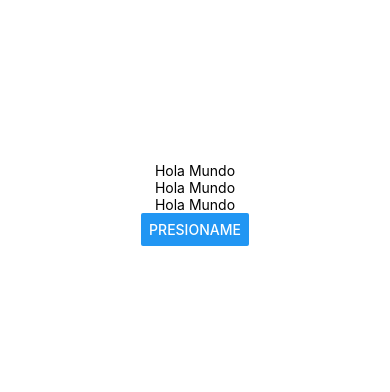
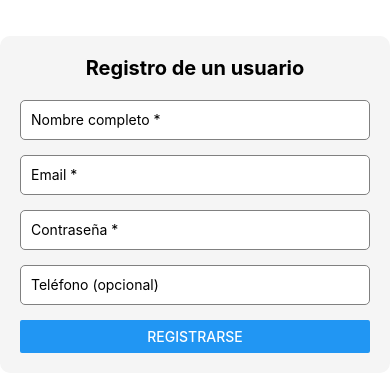
Before and after one commit to lllGERAlll/PM196, a React Native app in the folder my-app2/: screen / in a window 390 px wide. Shown: the part 218-610 px from the top of the page. Built offline with nearby package versions, Linux system fonts and the light colour scheme.

Commit message:
Text input
Ejemplo de text input

```diff
--- a/my-app2/index.js
+++ b/my-app2/index.js
@@ -1,6 +1,6 @@
 import { registerRootComponent } from 'expo';
 
-import App from './App';
+import App from './text_input';
 
 // registerRootComponent calls AppRegistry.registerComponent('main', () => App);
 // It also ensures that whether you load the app in Expo Go or in a native build,
--- /dev/null
+++ b/my-app2/text_input.js
@@ -0,0 +1,127 @@
+//--- IMPORTACIONES ---
+import React, {useState} from "react";
+import {
+    View,
+    Text,
+    TextInput,
+    Button,
+    Alert,
+    StyleSheet,
+    SafeAreaView,
+    Platform
+} from "react-native";
+
+const App = () => {
+
+    const [nombre, setNombre] = useState("");
+    const [email, setEmail] = useState("");
+    const [password, setPassword] = useState("");
+    const [telefono, setTelefono] = useState("");
+
+    const mostrarAlerta = () => {
+        if (!nombre || !email || !password){
+            if (Platform.OS === 'web'){
+                window.alert("Por favor, completa todos los campos obligatorios.");
+            } else {
+                Alert.alert(
+                    "Error",
+                    "Por favor, completa todos los campos obligatorios.",
+                    [{ text: "OK" }]
+                );
+            }
+        } else {
+            if (Platform.OS === 'web') {
+                window.alert(`Registro exitoso: \n Nombre: ${nombre} \nEmail: ${email}`);
+                limpiarFormulario();
+            } else {
+                Alert.alert(
+                    "Registro exitoso",
+                    `Nombre: ${nombre} \nEmail: ${email}`,
+                    [{ text: "OK", onPress: () => limpiarFormulario() }]
+                )
+            }
+        }
+
+        const limpiarFormulario = () => {
+            setNombre("");
+            setEmail("");
+            setPassword("");
+            setTelefono("");
+        };
+    }
+    return (
+        <SafeAreaView style = {styles.container}>
+            <View style={styles.formulario}>
+                <Text style = {styles.titulo}> Registro de un usuario </Text>
+                <TextInput
+                    style = {styles.input}
+                    placeholder = "Nombre completo *"
+                    value = {nombre}
+                    onChangeText={setNombre}
+                />
+
+                <TextInput
+                    style = {styles.input}
+                    placeholder = "Email *"
+                    value = {email}
+                    onChangeText={setEmail}
+                    keyboardType="email-address" //Permite usar el simbolo '@' y el punto '.'
+                    autoCapitalize="none" //Evita que se ponga la primera letra en mayúscula
+                />
+
+                <TextInput
+                    style = {styles.input}
+                    placeholder = "Contraseña *"
+                    value = {password}
+                    onChangeText={setPassword}
+                    secureTextEntry //Permite ocultar la contraseña
+
+                />
+
+                <TextInput
+                    style = {styles.input}
+                    placeholder = "Teléfono (opcional)"
+                    value = {telefono}
+                    onChangeText={setTelefono}
+                    keyboardType="phone-pad" //Permite usar el teclado numérico
+                />
+
+                <Button title="Registrarse" onPress={mostrarAlerta}/>
+
+            </View>
+        </SafeAreaView>
+    );
+};
+
+// --- ESTILOS ---
+const styles = StyleSheet.create({
+    container: {
+        flex: 1,
+        justifyContent: "center",
+        padding: 20,
+    },
+    formulario: {
+        backgroundColor: "#f5f5f5",
+        padding: 20,
+        borderRadius: 10,
+    },
+    titulo: {
+        fontSize : 20,
+        fontWeight: "bold",
+        marginBottom: 20,
+        textAlign: "center",
+    },
+    input: {
+        height: 40,
+        borderColor: "grey",
+        borderWidth: 1,
+        marginBottom: 15,
+        paddingHorizontal: 10,
+        borderRadius: 5,
+        backgroundColor: "white",
+    },
+}
+
+);
+
+export default App;
```
Also changed, not shown: my-app2/Practica8.js (renamed from my-app2/App.js).
